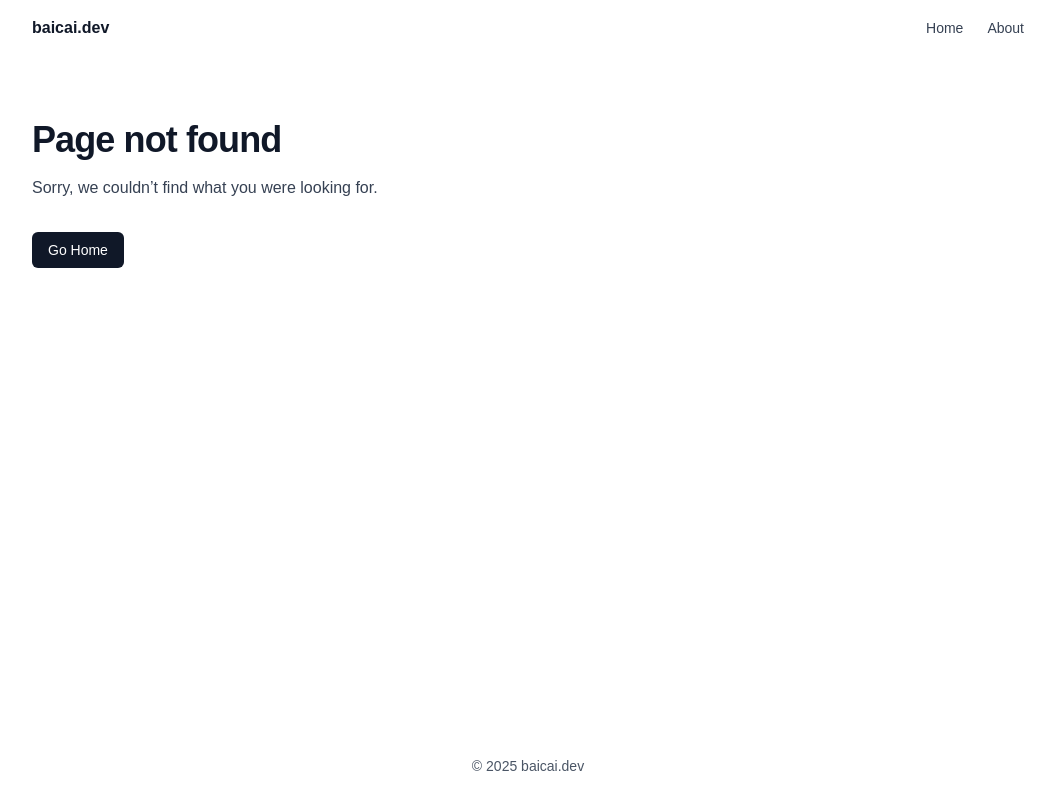
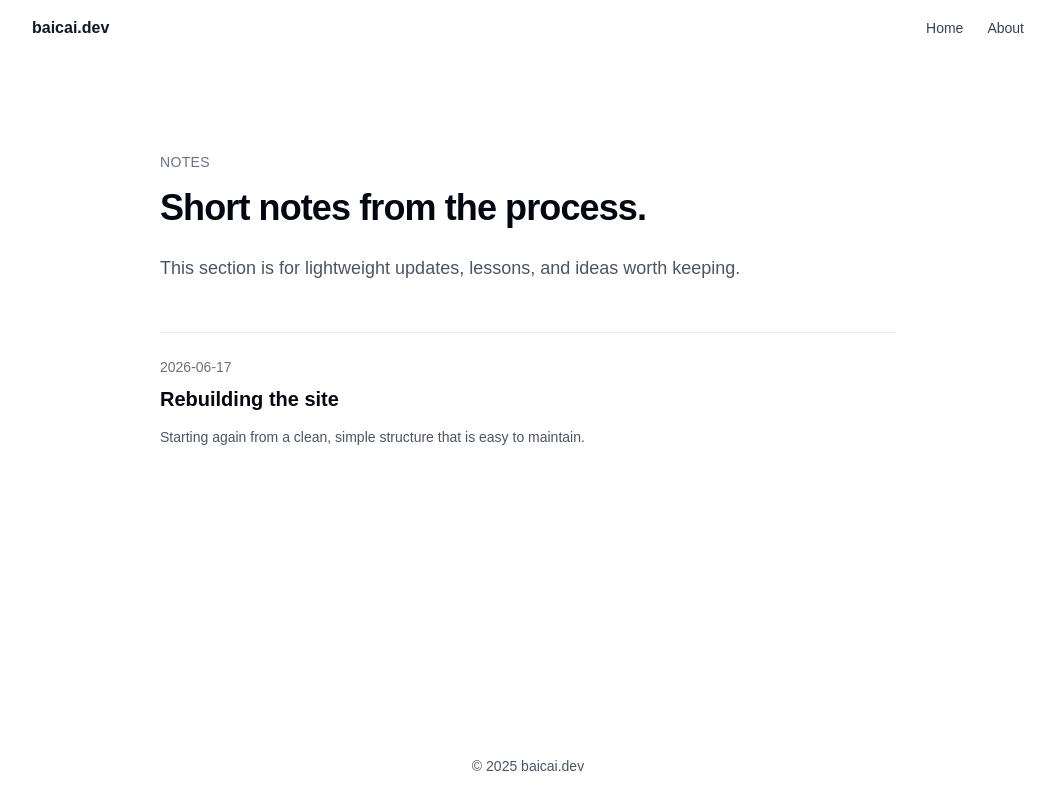
Before and after one commit to BaiCaiMark/baicai.dev, a Next.js app: page /notes in a window 1280 px wide. Before the commit this address had no page. Shown: the whole page, without its empty margins (112-1166 px from the left). Built offline with nearby package versions, Linux system fonts and the light colour scheme.

Commit message:
Add notes page

```diff
--- /dev/null
+++ b/app/notes/page.tsx
@@ -0,0 +1,29 @@
+const notes = [
+  {
+    title: 'Rebuilding the site',
+    date: '2026-06-17',
+    summary: 'Starting again from a clean, simple structure that is easy to maintain.',
+  },
+]
+
+export default function NotesPage() {
+  return (
+    <section className="mx-auto max-w-3xl px-4 py-16 sm:py-24">
+      <p className="text-sm font-medium uppercase tracking-wide text-gray-500">Notes</p>
+      <h1 className="mt-4 text-4xl font-semibold tracking-tight text-gray-950">Short notes from the process.</h1>
+      <p className="mt-6 text-lg leading-8 text-gray-600">
+        This section is for lightweight updates, lessons, and ideas worth keeping.
+      </p>
+
+      <div className="mt-12 space-y-6">
+        {notes.map((note) => (
+          <article key={note.title} className="border-t border-gray-200 pt-6">
+            <p className="text-sm text-gray-500">{note.date}</p>
+            <h2 className="mt-2 text-xl font-semibold text-gray-950">{note.title}</h2>
+            <p className="mt-3 text-sm leading-6 text-gray-600">{note.summary}</p>
+          </article>
+        ))}
+      </div>
+    </section>
+  )
+}
```
